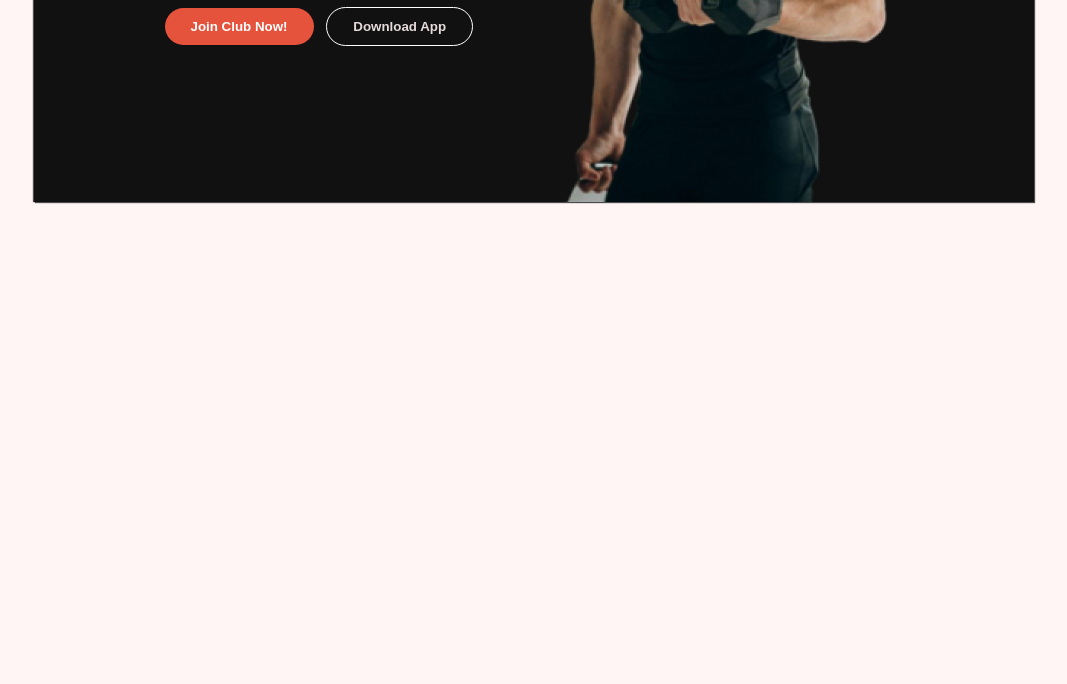
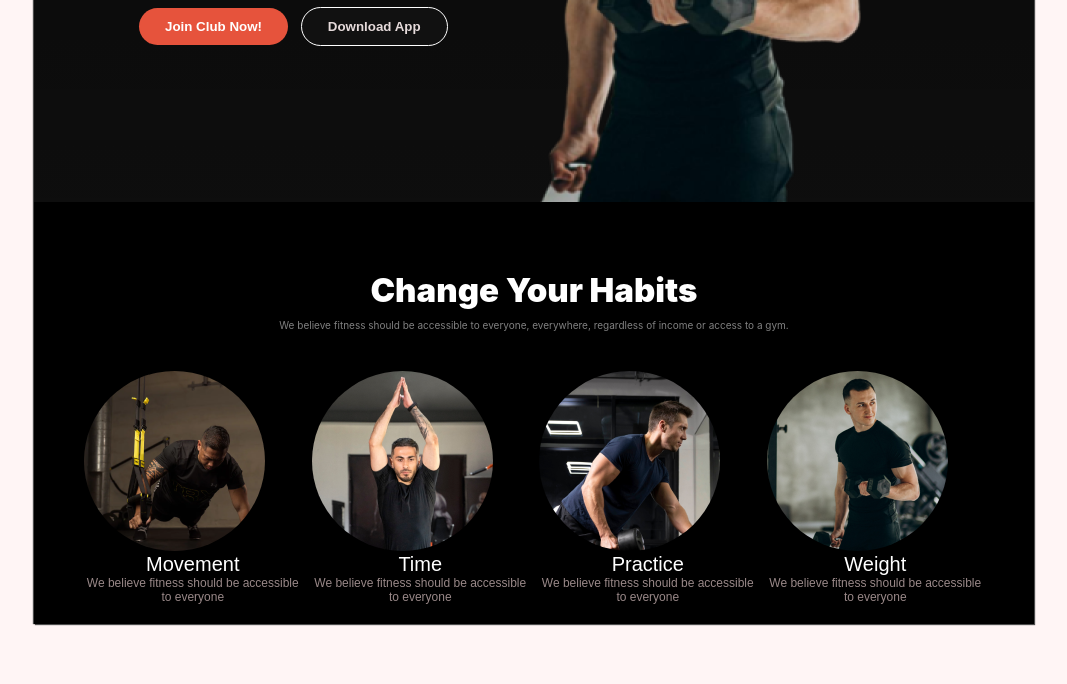
Before and after one commit to Shazidulislam/b10-responsive-website, a plain HTML site: page index.html in a window 1280 px wide. Shown: the part 438-1122 px from the top of the page, without its empty margins (106-1173 px from the left). Before the commit the page ends 800 px from the top, so only its background shows below. Drawn offline with Linux system fonts and the light colour scheme; a web font is replaced by a local one.

Commit message:
added nav and banner

```diff
--- a/index.html
+++ b/index.html
@@ -39,7 +39,36 @@
             <img src="images/Images 2.png" alt="" class="header__img">
         </section>
     </header>
-    <main></main>
+    <main>
+        <section class="banner-section">
+            <div class="banner__header">
+                <h1 class="banner__heading">Change Your Habits</h1>
+                <p class="banner__description">We believe fitness should be accessible to everyone, everywhere, regardless of income or access to a gym.</p>
+            </div>
+            <div id="banner__img-container" class="banner__img-container">
+                <figure class="img__sub-container">
+                    <img src="images/image 3.png" alt="" class="banner__img">
+                    <h4 class="fig__heading">Movement</h4>
+                    <figcaption>We believe fitness should be accessible to everyone</figcaption>
+                </figure>
+                <figure class="img__sub-container">
+                    <img src="images/image 2.png" alt="" class="banner__img">
+                    <h4 class="fig__heading">Time</h4>
+                    <figcaption>We believe fitness should be accessible to everyone</figcaption>
+                </figure>
+                <figure class="img__sub-container">
+                    <img src="images/image 4.png" alt="" class="banner__img">
+                    <h4 class="fig__heading">Practice</h4>
+                    <figcaption>We believe fitness should be accessible to everyone</figcaption>
+                </figure>
+                <figure class="img__sub-container">
+                    <img src="images/image 5.png" alt="" class="banner__img">
+                    <h4 class="fig__heading">Weight</h4>
+                    <figcaption>We believe fitness should be accessible to everyone</figcaption>
+                </figure>
+            </div>
+        </section>
+    </main>
     <footer></footer>
 </body>
 </html>
--- a/style/style.css
+++ b/style/style.css
@@ -35,6 +35,7 @@ img{
     font-weight: 600;
     font-family: sans-serif;
     margin: 1rem .5rem;
+    cursor: pointer;
 }
 
 /* genaral web code end here  */
@@ -82,8 +83,9 @@ img{
 /* header style code start here  */
 
 .header-container{
-    background-color: #111111;
-    max-height: 715px;
+    background-color:#111111;
+    background-image: linear-gradient(0deg,#00000034 , #00000060, #00000034);
+    /* max-height: 715px; */
 }
 .header__heading ,span {
     font-weight: 900;
@@ -112,29 +114,100 @@ span{
     border: 1px solid #fff;
 }
 .header-section{
-    display: flex;
+    display: grid;
+    grid-template-columns: repeat(2,1fr);
     justify-content: center;
     align-items: center;
     flex: 1;
     padding: 0 10rem;
 }
-.container-div{
-    width: 400px;
 
+/* header style code start here  */
+/* here start banner code style  */
+.banner-section{
+    margin: 6rem 4rem;
+    background-color: #000;
 }
-/* header style code start here  */
+.banner__header{
+    display: grid;
+    justify-content: center;
+    align-items: center;
+    /* width: 450PX; */
+    justify-self: center;
+}
+.banner__heading{
+    font-size: 3.3rem;
+    font-family: "inter",sans-serif;
+    text-align: center;
+    font-weight: 900;
+    color: #FFFFFF;
+    line-height: 57PX;
+}
+.banner__description{
+    font-size: 1rem;
+    font-family: "inter",sans-serif;
+    font-weight: 400;
+    color: #FFFFFF;
+    opacity: 50%;
+}
+.banner__img-container{
+    display: grid;
+    grid-template-columns: repeat(4,1fr);
+    gap: 1rem;
+    margin: 4rem 1rem;
+}
+.banner__img{
+    border-radius: 100%;
+}
+.fig__heading{
+    font-size: 20px;
+    font-weight: 450;
+    font-family: "Italianno", sans-serif;
+    text-align: center;
+}
+figcaption{
+    font-size: 12px;
+    font-weight: 400;
+    color: #ffe3e3;
+    opacity: 60%;
+    text-align: center;
+}
+.img__sub-container{
+    padding-bottom:20px ;
+}
+
+/* here start banner code style  */
 /* responsive wed code start here  */
 @media screen and (max-width:992px) {
 
 }
-@media screen and (max-width:768px) {
+@media screen and (max-width:776px) {
     html{
         font-size: 55.5%;
     }
+    .header-section{
+        grid-template-columns: 1fr;
+
+    }
+    #banner__img-container{
+        grid-template-columns: repeat(2,1rf);
+    }
+    .banner__img-container{
+        grid-template-columns: repeat(1,1fr);
+
+    }
+
 }
 @media screen and (max-width:600px) {
     html{
         font-size: 48%;
     }
+    .header-section{
+        grid-template-columns: 1fr;
+    }
+    .banner__img-container{
+        grid-template-columns: repeat(1,1fr);
+
+    }
 }
 /* responsive wed code end here  */
```
